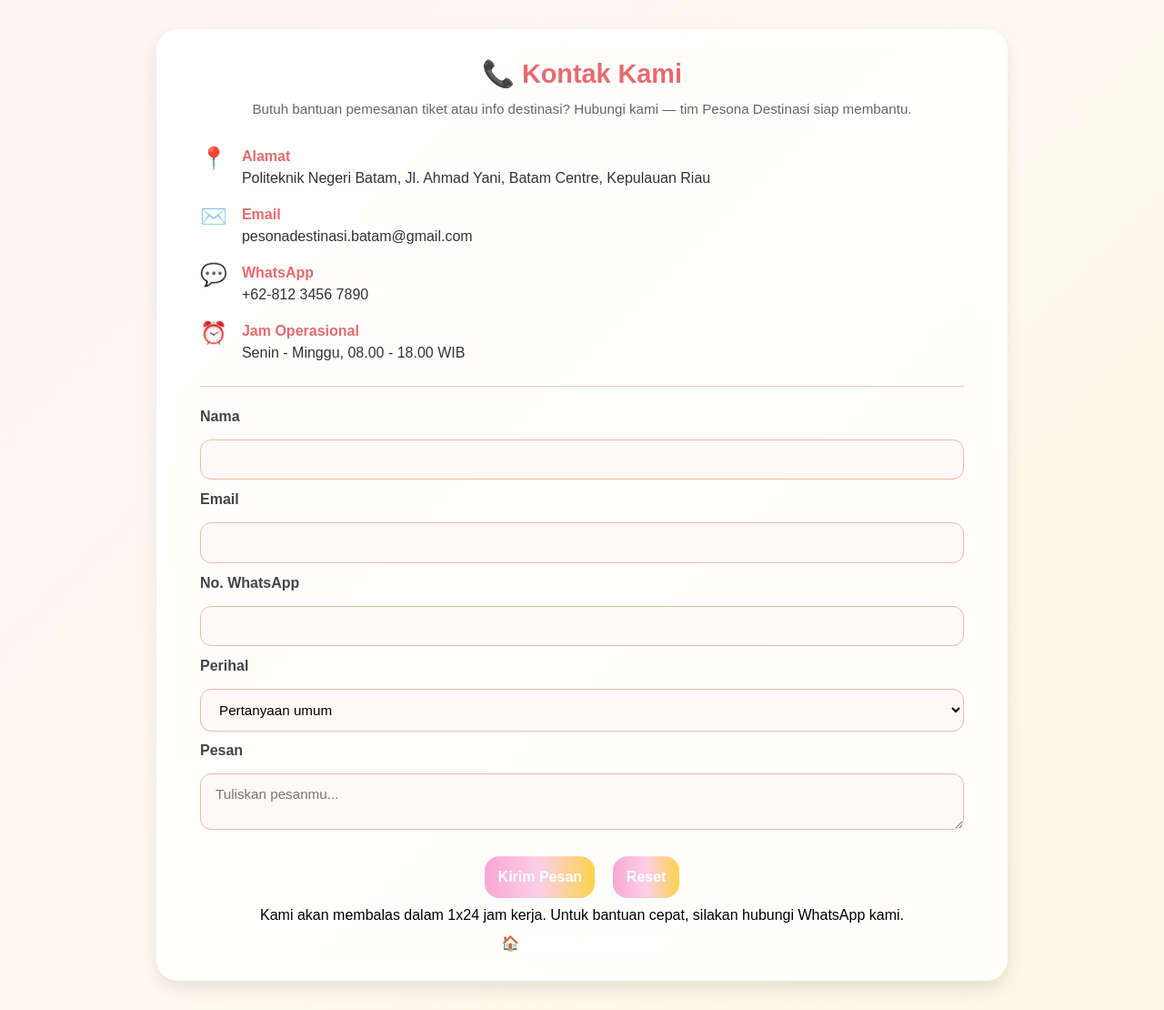
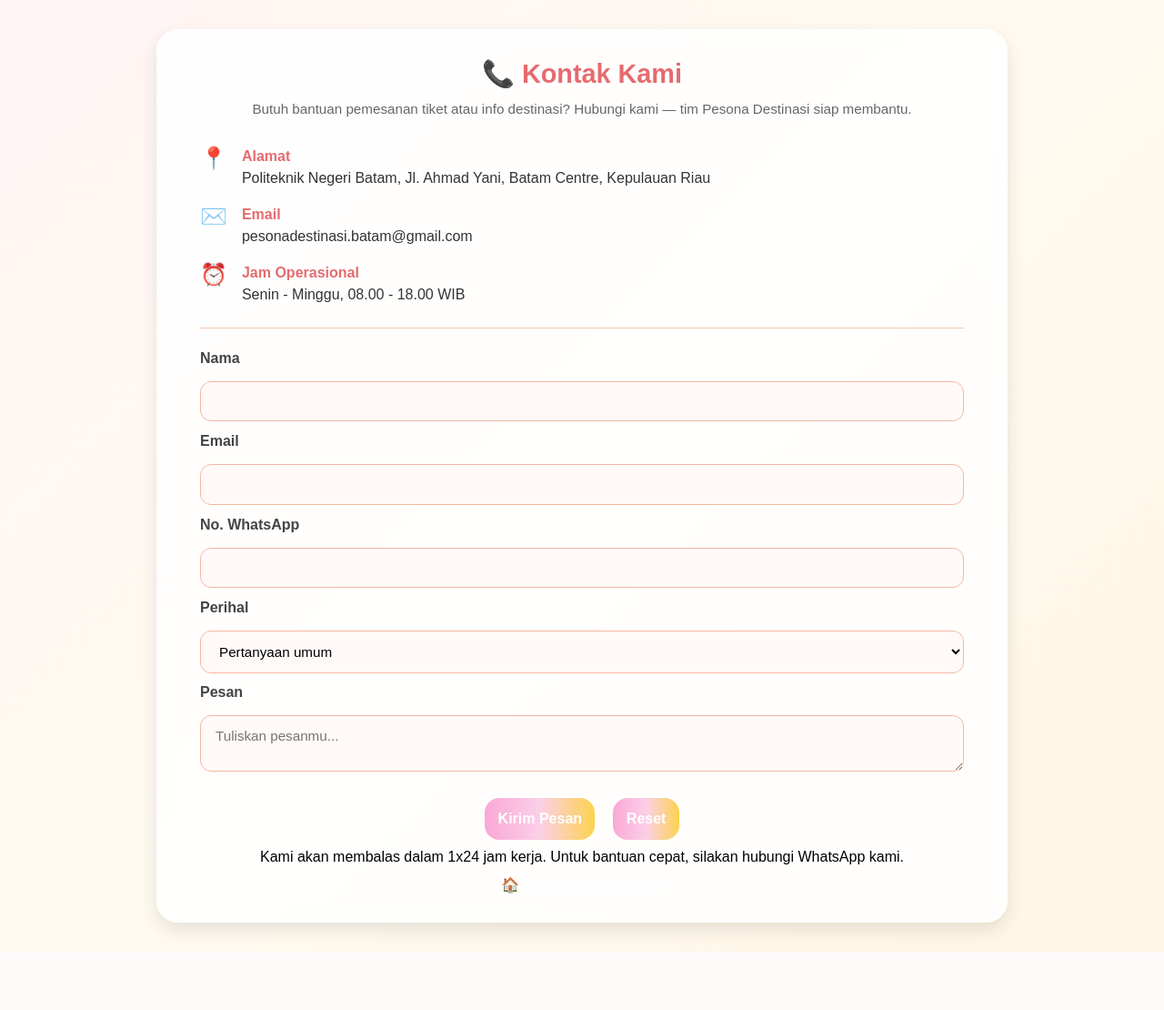
Before and after one commit to EnruRamadhan/PBL-RKS-304, a Flask app: page /kontak in a window 1280 px wide. Shown: the whole page at 91% size. After the commit the page ends 1046 px from the top, so only its background shows below. Run offline with Flask 3, Linux system fonts and the light colour scheme.

```diff
--- a/Web/templates/kontak.html
+++ b/Web/templates/kontak.html
@@ -30,14 +30,6 @@
           <div class="meta">
             <b>Email</b>
             pesonadestinasi.batam@gmail.com
-          </div>
-        </div>
-
-        <div class="info-row">
-          <div class="icon">💬</div>
-          <div class="meta">
-            <b>WhatsApp</b>
-            +62-812 3456 7890
           </div>
         </div>
 
```
